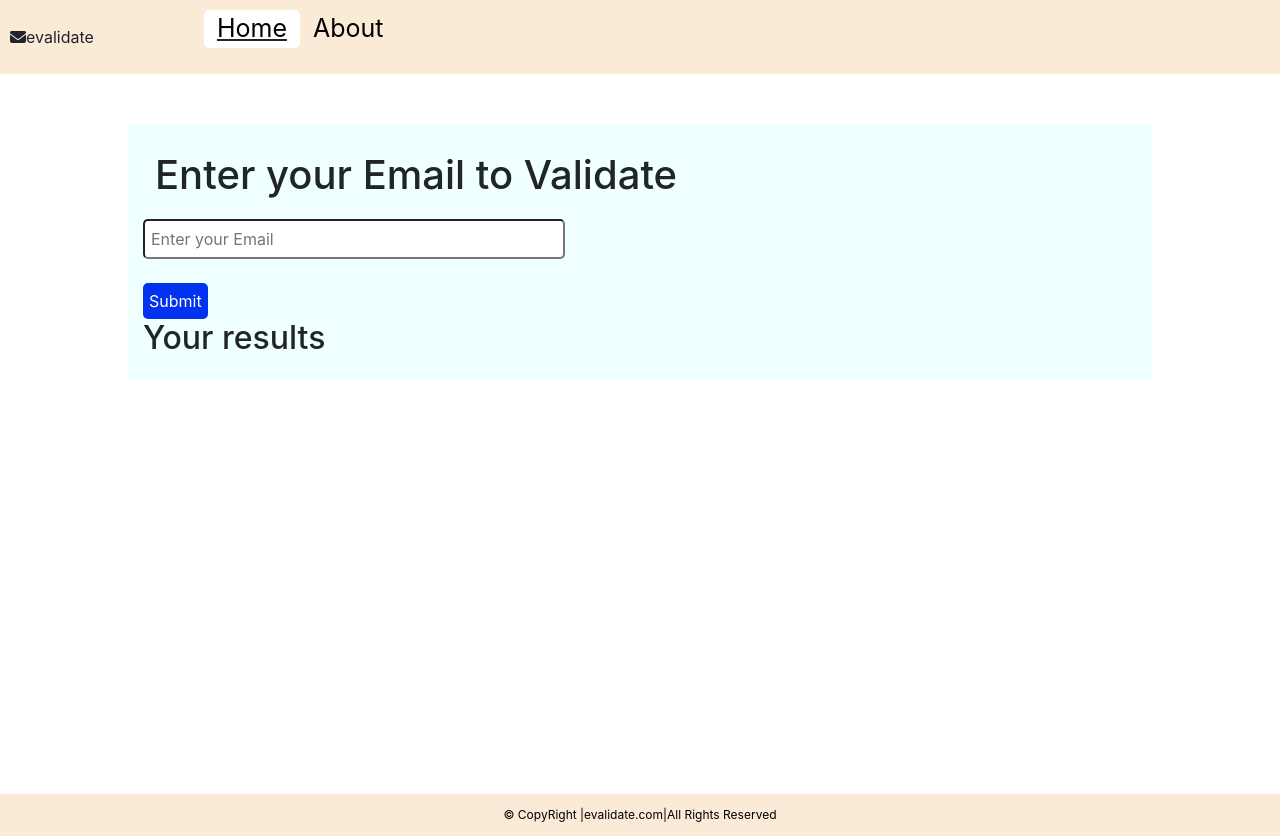
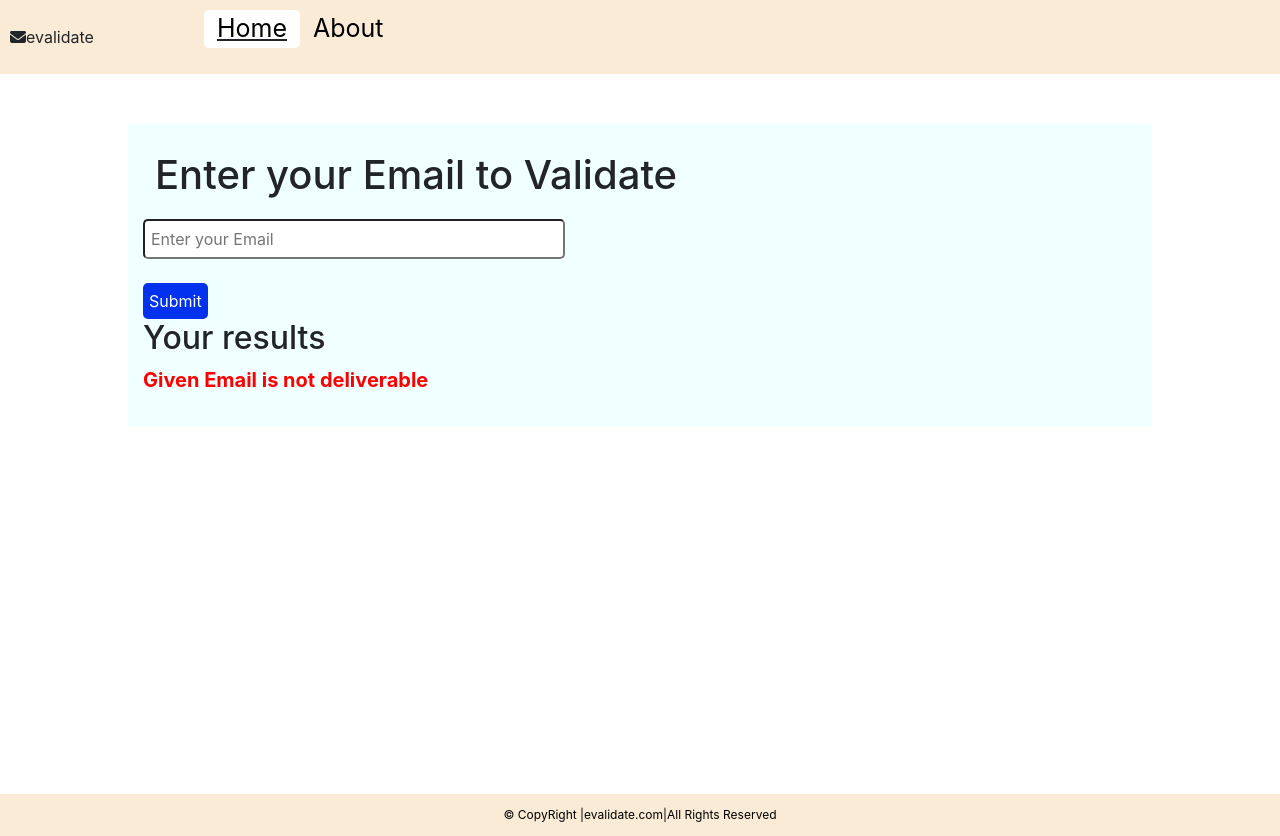
Before and after one commit to Khursheed-Abbas-Mirza/EmailValidator, a React (Create React App) app: page /about in a window 1280 px wide. Built offline with nearby package versions, Linux system fonts and the light colour scheme.

Commit message:
changed api key

```diff
--- a/src/components/Main.js
+++ b/src/components/Main.js
@@ -6,7 +6,7 @@ const Main = () => {
     const evalidate=async(e)=>{
         e.preventDefault()
         setloading(true)
-        const  key="ema_live_LibI5TY03v4xCykFgQ62VtGqOot9nETwsO41evFa"
+        const  key="ema_live_O3mW0mqProwbKw8GA1rzSXeWJvw3uuBCznhmWXnz"
         const email=document.getElementById('username').value
         const url=`https://api.emailvalidation.io/v1/info?apikey=${key}&email=${email}`
         const res=await fetch(url)
@@ -30,6 +30,7 @@ const Main = () => {
 
                               <h2>Your results</h2>
                               {loading &&<Spinner/>}
+                              <p style={{color:results.state==="deliverable"?"green":"red", fontWeight:"bold",fontSize:"20px"}}>{results.state==="deliverable"?" Given Email is deliverable":" Given Email is not deliverable"}</p>
                           <div>
                             {Object.entries(results).map((ele,index)=>{
 
```
